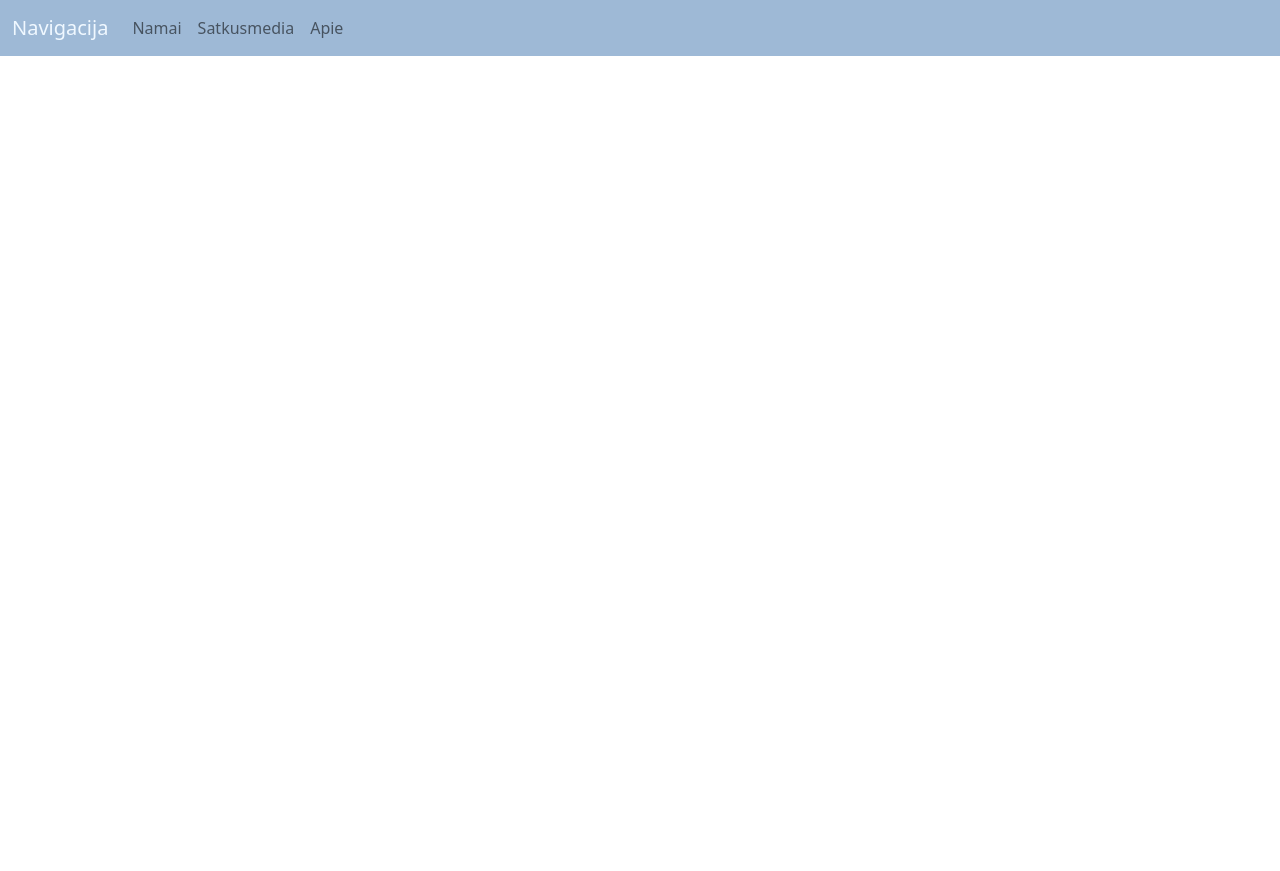
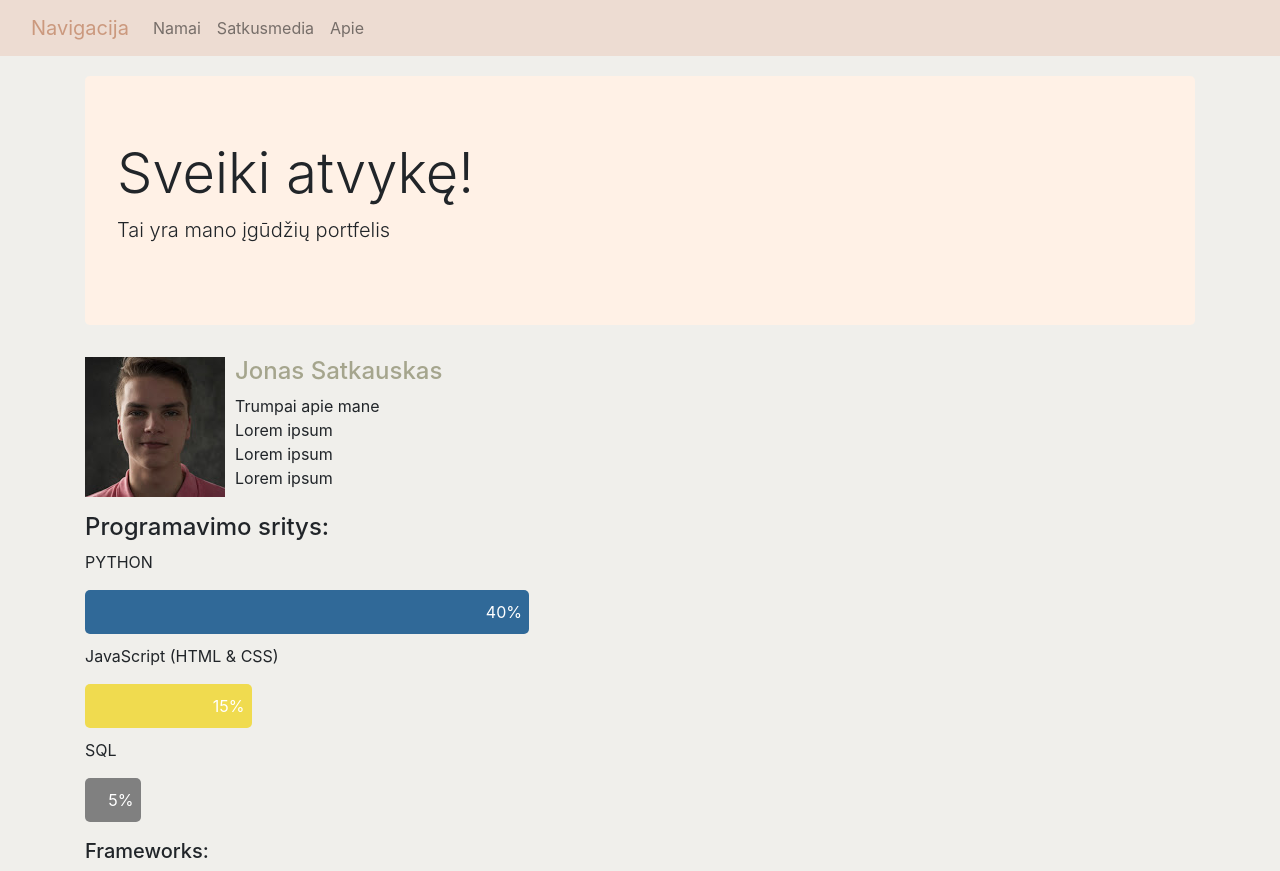
Before and after one commit to JonasSatkauskas/training_puslapis, a Django app: page / in a window 1280 px wide. Before the commit the page ends 56 px from the top, so only its background shows below. Run offline with Django 3.2, Linux system fonts and the light colour scheme.

Commit message:
pakartotinas html_css update

```diff
--- a/webpage/static/css/stilius.css
+++ b/webpage/static/css/stilius.css
@@ -1,3 +1,39 @@
-.navbaras{
-    text-decoration-color: antiquewhite;
+#nuotrauka{
+    padding-top: 20px;
 }
+#nuotrauka{
+    color: blue;
+}
+.container {
+
+}
+
+.skills {
+  text-align: right; /* Right-align text */
+  padding-top: 10px; /* Add top padding */
+  padding-bottom: 10px; /* Add bottom padding */
+  color: white; /* White text color */
+}
+
+.python {
+    width: 40%;
+    background-color: #306998;
+    padding-right: 7px;
+    border-radius: 5px;
+}
+.js {
+    width: 15%;
+    background-color: #F0DB4F;
+    padding-right: 7px;
+    border-radius: 5px;
+}
+.sql {
+    width: 5%;
+    background-color: #808080;
+    padding-right: 7px;
+    border-radius: 5px;
+}
+
+.frames{
+    padding-top: 17px;
+}
--- a/webpage/templates/aplikacija/index.html
+++ b/webpage/templates/aplikacija/index.html
@@ -1,20 +1,35 @@
+<!--PROJEKTE NAUDOJAMA:
+BOOTSTRAP 4.5
+VIRTUALENV - puslapis-->
 <!DOCTYPE html>
 {% load static %}
 <html lang="en">
 <head>
     <meta charset="UTF-8">
     <link rel="stylesheet" href="{% static "css/stilius.css" %}"/>
-    <link href="https://cdn.jsdelivr.net/npm/bootstrap@5.0.0-beta1/dist/css/bootstrap.min.css" rel="stylesheet" integrity="sha384-giJF6kkoqNQ00vy+HMDP7azOuL0xtbfIcaT9wjKHr8RbDVddVHyTfAAsrekwKmP1" crossorigin="anonymous">
+    <link rel="stylesheet" href="https://cdn.jsdelivr.net/npm/bootstrap@4.5.3/dist/css/bootstrap.min.css" integrity="sha384-TX8t27EcRE3e/ihU7zmQxVncDAy5uIKz4rEkgIXeMed4M0jlfIDPvg6uqKI2xXr2" crossorigin="anonymous">
     <title>Namų puslapis</title>
 </head>
-<body>
-    <div class="navbaras">
-    <nav class="navbar navbar-expand-lg navbar-light" style="background-color: #9EB9D6;">
+<body style="background-color: #f0efeb">
+<!--PROGRESS BARAS-->
+<!--<div class="progress" style="height: 1px;">-->
+<!--    <div class="progress-bar" role="progressbar" style="width: 25%;" aria-valuenow="25" aria-valuemin="0"-->
+<!--         aria-valuemax="100"></div>-->
+<!--</div>-->
+<!--<div class="progress" style="height: 10px;">-->
+<!--    <div class="progress-bar" role="progressbar" style="width: 25%;" aria-valuenow="25" aria-valuemin="0"-->
+<!--         aria-valuemax="100"></div>-->
+<!--</div>-->
+<!--NAVBARAS-->
+<div>
+    <nav id="navigacija" class="navbar navbar-expand-lg navbar-light" style="background-color: #eddcd2;">
         <div class="container-fluid">
-    <a class="navbar-brand" href="" style="color: aliceblue;">Navigacija</a>
-    <button class="navbar-toggler" type="button" data-bs-toggle="collapse" data-bs-target="#navbarNav" aria-controls="navbarNav" aria-expanded="false" aria-label="Toggle navigation">
+            <a class="navbar-brand" style="color: #cb997e;">Navigacija</a>
+            <button class="navbar-toggler" type="button" data-bs-toggle="collapse" data-bs-target="#navbarNav"
+                    aria-controls="navbarNav" aria-expanded="false" aria-label="Toggle navigation">
                 <span class="navbar-toggler-icon"></span>
             </button>
+
             <div class="collapse navbar-collapse" id="navbarNav">
                 <ul class="navbar-nav">
                     <li class="nav-item">
@@ -31,6 +46,38 @@
         </div>
     </nav>
 </div>
+<!--SUTIKIMAS PUSLAPIO PRADZIOJE-->
+<div class="container">
+    <div class="jumbotron" style="background-color: #fff1e6; margin-top: 20px;">
+        <h1 class="display-4">Sveiki atvykę!</h1>
+        <p class="lead">Tai yra mano įgūdžių portfelis</p>
+    </div>
+</div>
+
+<div class="container">
+    <div class="media">
+        <img src="{% static "images/cv.jpg" %}">
+        <div class="media-body" style="padding-left: 10px;">
+            <h4 class="mt-0" style="color: #a5a58d">Jonas Satkauskas</h4>
+            Trumpai apie mane <br> Lorem ipsum <br> Lorem ipsum <br> Lorem ipsum
+        </div>
+    </div>
+    <p></p>
+<!--SKILLSU STATUS BARAI-->
+    <h4>Programavimo sritys:</h4>
+
+    <p>PYTHON</p>
+    <div class="skills python">40%</div>
+
+    <p style="padding-top: 10px;">JavaScript (HTML & CSS)</p>
+    <div class="skills js">15%</div>
+
+    <p style="padding-top: 10px;">SQL</p>
+    <div class="skills sql">5%</div>
+
+    <h5 class="frames">Frameworks:</h5>
+</div>
+
 
 </body>
 </html>
```
Lines whose indentation alone changed are shown as unchanged.
